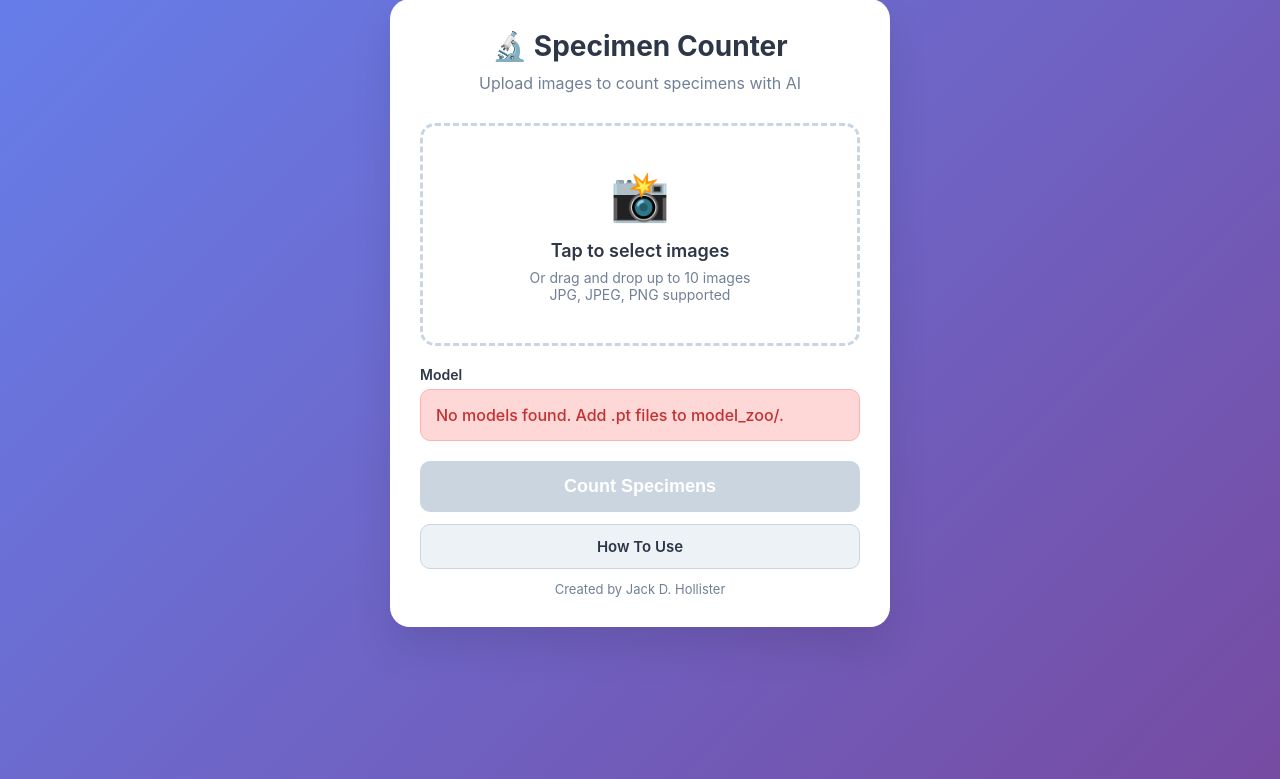
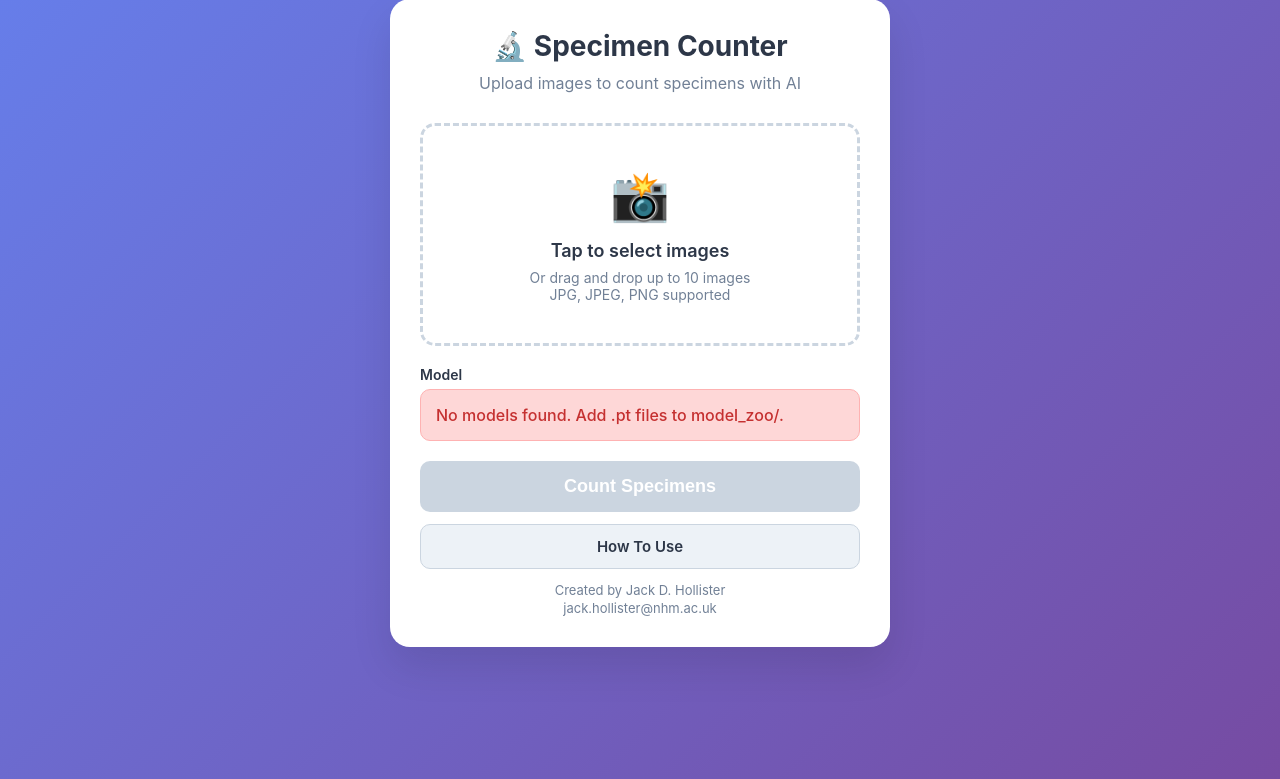
Before and after one commit to JackDanHollister/NHM_Specimen_Counter, a Flask app: page / in a window 1280 px wide. Shown: the part 21-800 px from the top of the page. Run offline with Flask 2, Linux system fonts and the light colour scheme.

Commit message:
chore(ui): add contact email to footer

```diff
--- a/templates/upload.html
+++ b/templates/upload.html
@@ -185,6 +185,7 @@
             margin-top: 12px;
             color: #718096;
             font-size: 13px;
+            line-height: 1.4;
         }
 
         .alert {
@@ -255,7 +256,10 @@
 
             <a class="howto-btn" href="/how-to" target="_blank">How To Use</a>
 
-            <div class="footer">Created by Jack D. Hollister</div>
+            <div class="footer">
+                Created by Jack D. Hollister<br>
+                jack.hollister@nhm.ac.uk
+            </div>
         </form>
     </div>
 
```
